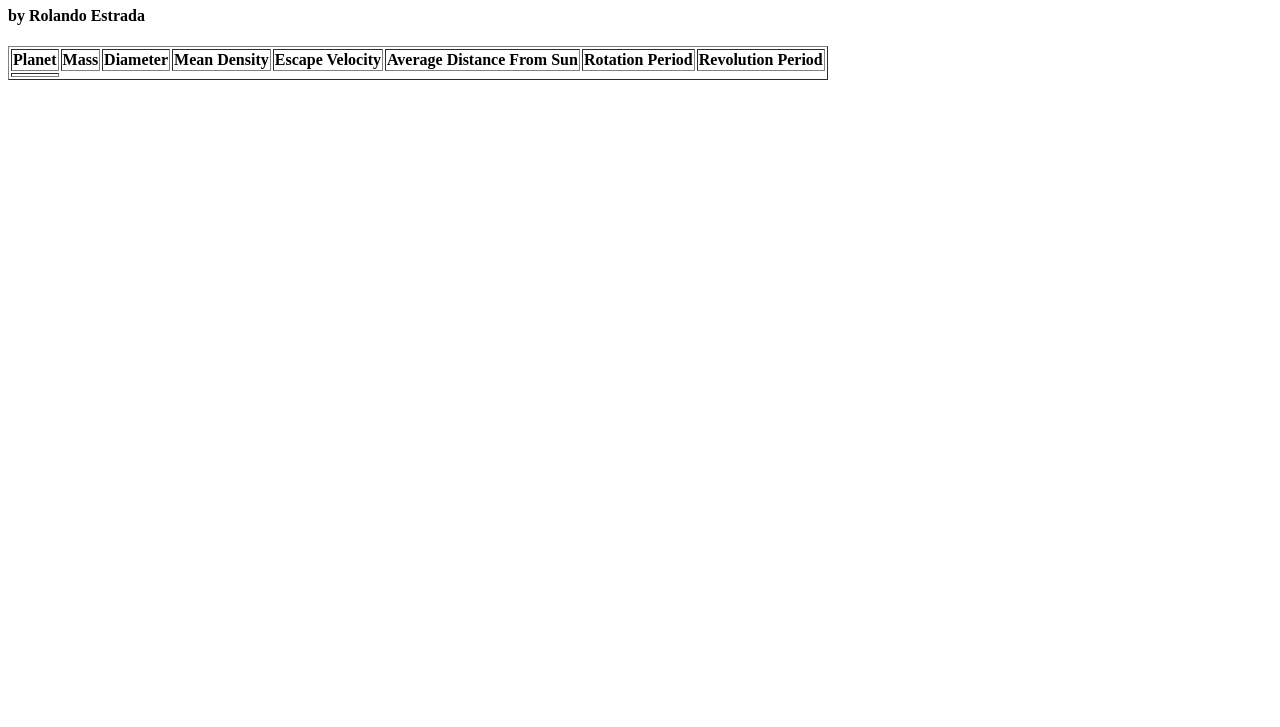
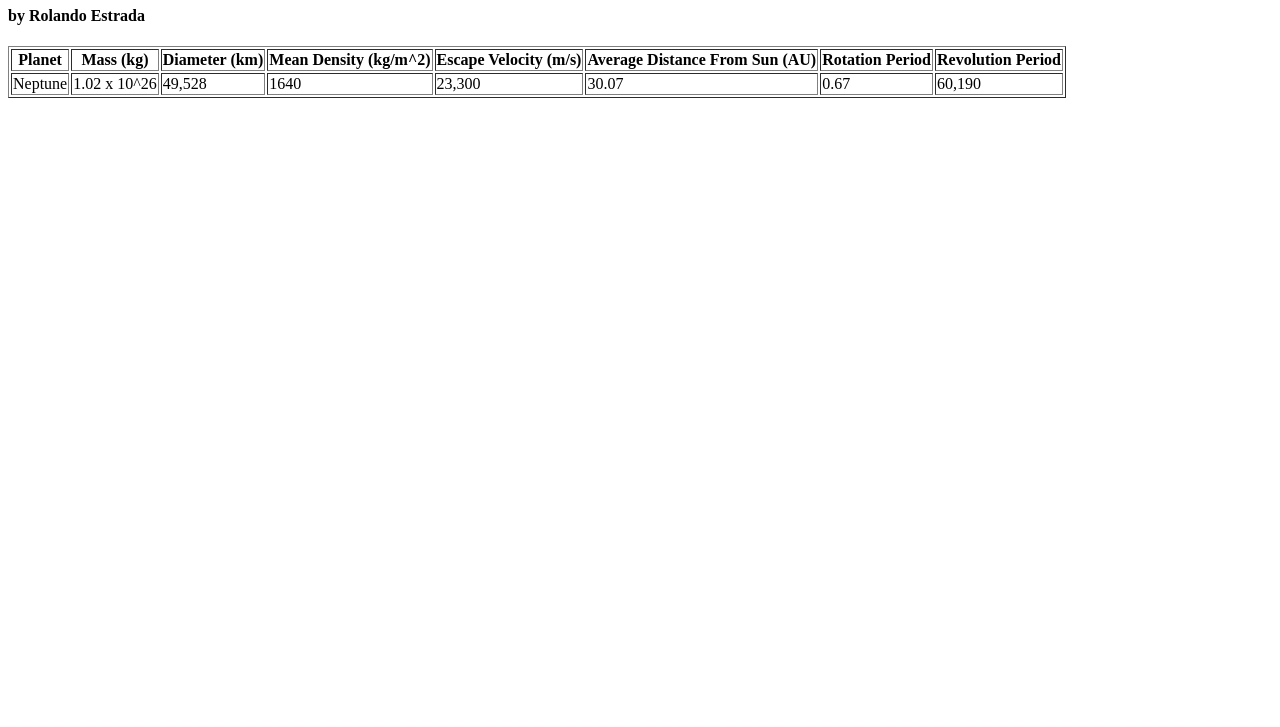
Before and after one commit to restrada94/ITMD361_Lab5, a plain HTML site: page index.html in a window 1280 px wide. Shown: the part 73-800 px from the top of the page. Drawn offline with Linux system fonts and the light colour scheme.

Commit message:
Update index.html
added Neptune info to table

```diff
--- a/index.html
+++ b/index.html
@@ -34,16 +34,24 @@
       <table border = "1">
         <tr>
           <th>Planet</th>
-          <th>Mass</th>
-          <th>Diameter</th>
-          <th>Mean Density</th>
-          <th>Escape Velocity</th>
-          <th>Average Distance From Sun</th>
+          <th>Mass (kg)</th>
+          <th>Diameter (km)</th>
+          <th>Mean Density (kg/m^2)</th>
+          <th>Escape Velocity (m/s)</th>
+          <th>Average Distance From Sun (AU)</th>
           <th>Rotation Period</th>
           <th>Revolution Period</th>
         </tr>
         <tr>
-          <td>
+          <td>Neptune</td>
+          <td>1.02 x 10^26</td>
+          <td>49,528</td>
+          <td>1640</td>
+          <td>23,300</td>
+          <td>30.07</td>
+          <td>0.67</td>
+          <td>60,190</td>
+        </tr>
       </table>
     </div>
 
```
